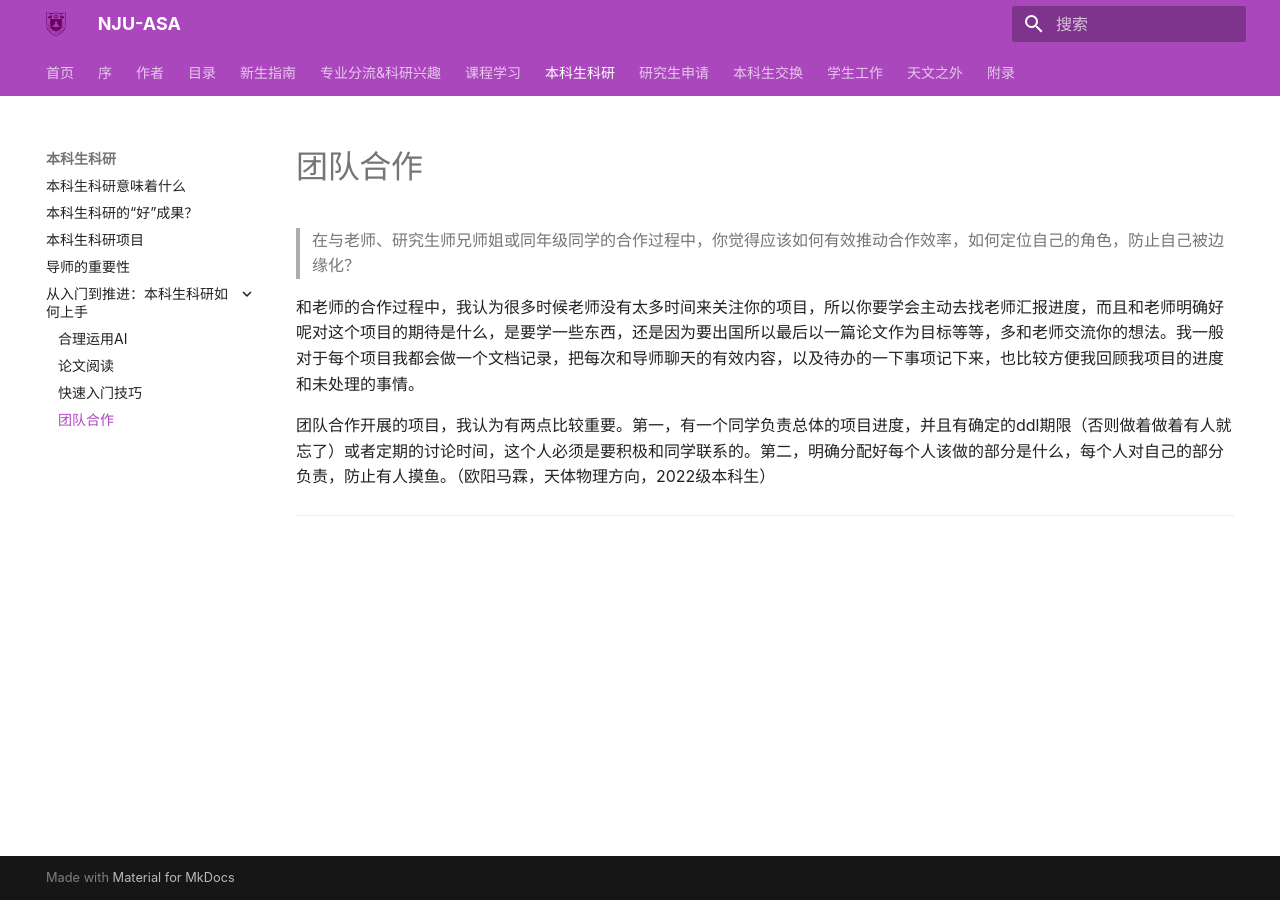
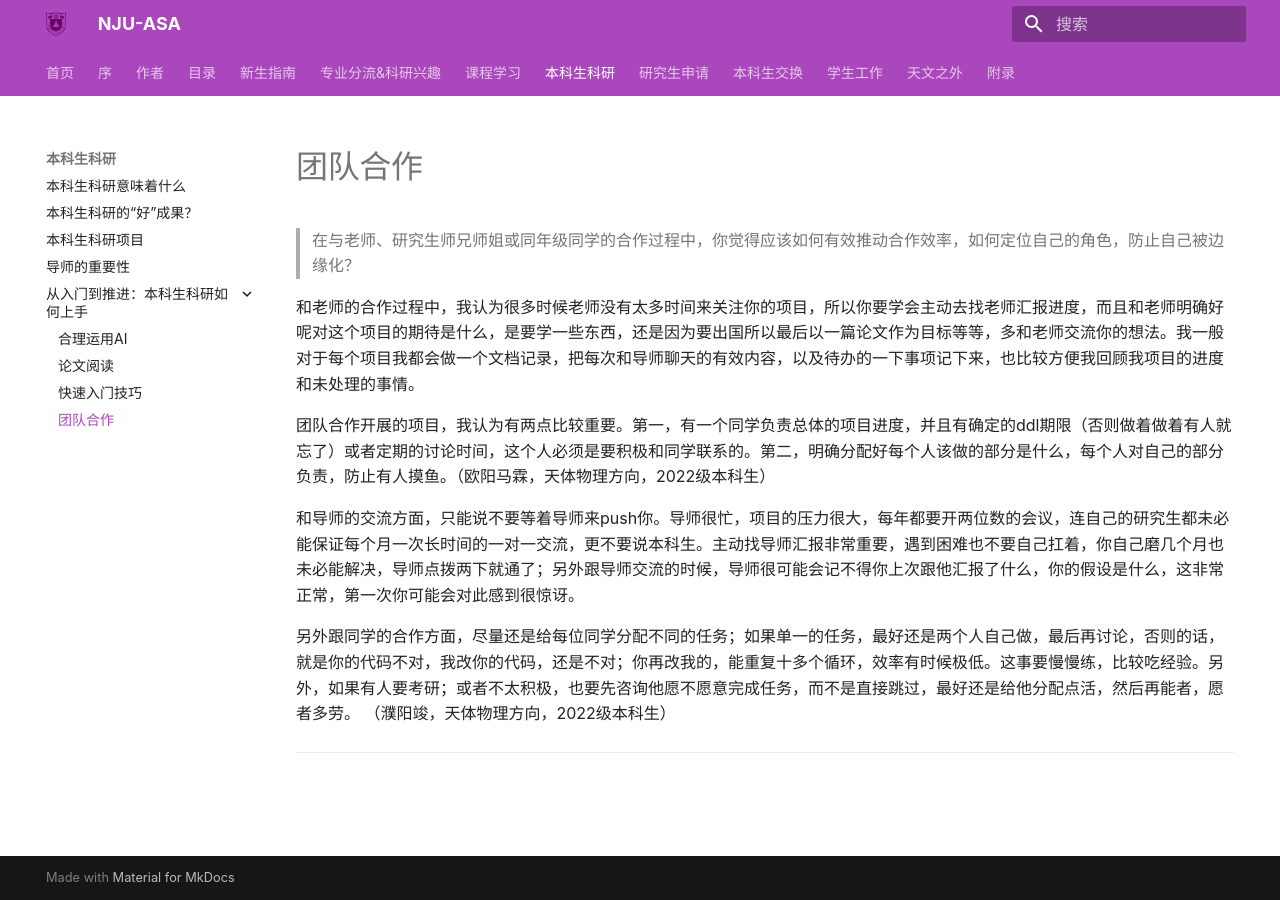
Before and after one commit to nju-astronomy/NJU-ASA, an MkDocs documentation site: the page built from docs/research_undergrad/skills/collaboration.md, in a window 1280 px wide. Built offline with MkDocs 1.6.1 and Material for MkDocs 9.7.7, drawn with Linux system fonts in a browser that asks for light colours; some web fonts are replaced.

Commit message:
Update collaboration.md

```diff
--- a/docs/research_undergrad/skills/collaboration.md
+++ b/docs/research_undergrad/skills/collaboration.md
@@ -4,4 +4,8 @@
 
 团队合作开展的项目，我认为有两点比较重要。第一，有一个同学负责总体的项目进度，并且有确定的ddl期限（否则做着做着有人就忘了）或者定期的讨论时间，这个人必须是要积极和同学联系的。第二，明确分配好每个人该做的部分是什么，每个人对自己的部分负责，防止有人摸鱼。（欧阳马霖，天体物理方向，2022级本科生）
 
+和导师的交流方面，只能说不要等着导师来push你。导师很忙，项目的压力很大，每年都要开两位数的会议，连自己的研究生都未必能保证每个月一次长时间的一对一交流，更不要说本科生。主动找导师汇报非常重要，遇到困难也不要自己扛着，你自己磨几个月也未必能解决，导师点拨两下就通了；另外跟导师交流的时候，导师很可能会记不得你上次跟他汇报了什么，你的假设是什么，这非常正常，第一次你可能会对此感到很惊讶。
+
+另外跟同学的合作方面，尽量还是给每位同学分配不同的任务；如果单一的任务，最好还是两个人自己做，最后再讨论，否则的话，就是你的代码不对，我改你的代码，还是不对；你再改我的，能重复十多个循环，效率有时候极低。这事要慢慢练，比较吃经验。另外，如果有人要考研；或者不太积极，也要先咨询他愿不愿意完成任务，而不是直接跳过，最好还是给他分配点活，然后再能者，愿者多劳。 （濮阳竣，天体物理方向，2022级本科生）
+
 ---
```
